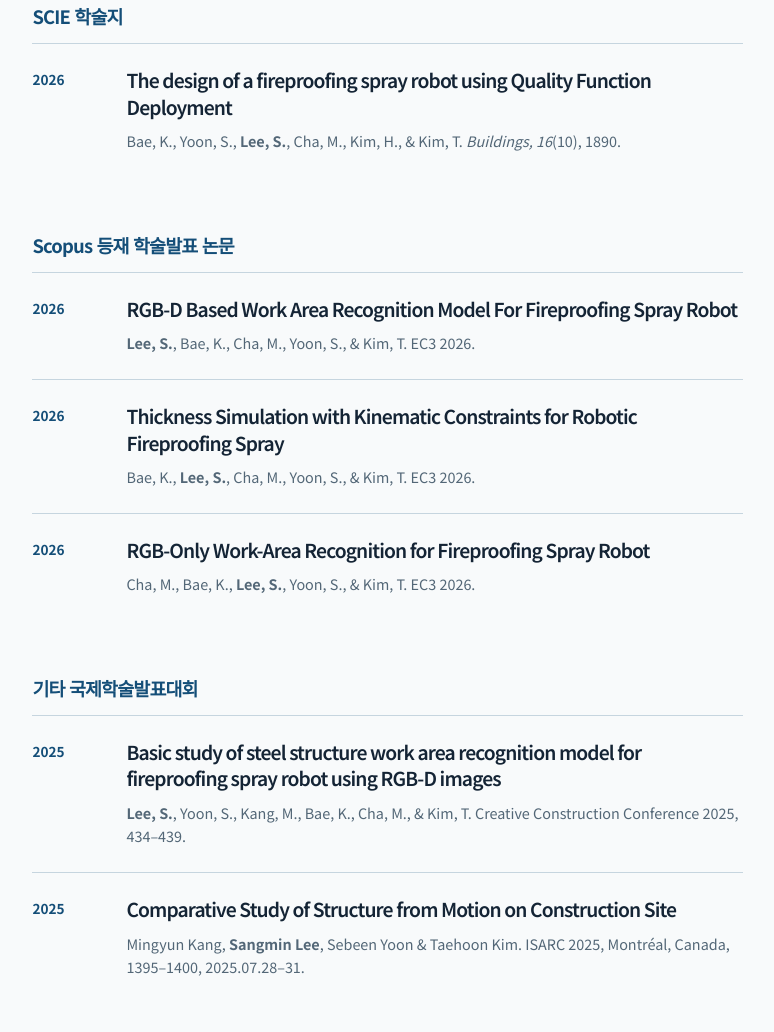
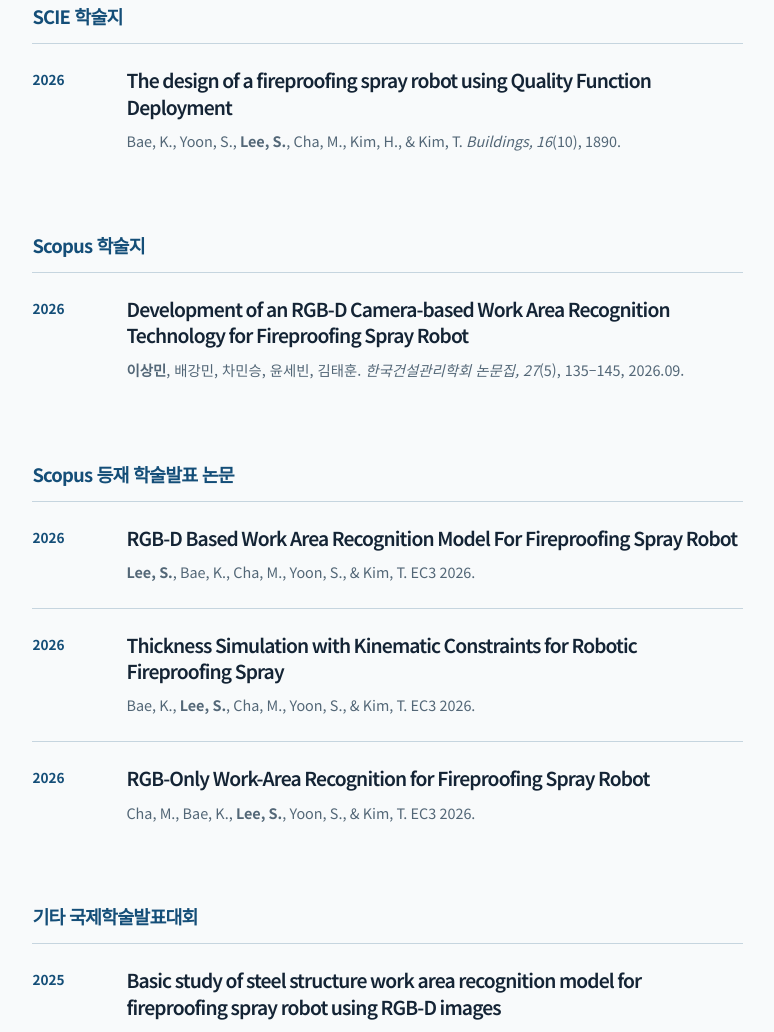
Before and after one commit to Sangmin9242/Sangmin9242.github.io, a plain HTML site: page ko.html in a window 1280 px wide. Shown: the part 1247-2279 px from the top of the page, without its empty margins (435-1209 px from the left). Drawn offline with Linux system fonts and the light colour scheme.

Commit message:
Add 2026 KJCEM journal article

```diff
--- a/ko.html
+++ b/ko.html
@@ -34,6 +34,9 @@
 
     <section class="section publications" id="publications" aria-labelledby="publications-heading"><div class="section-heading"><span class="section-index">02</span><h2 id="publications-heading">연구 논문</h2></div><div class="section-body">
       <div class="pub-group"><h3>SCIE 학술지</h3><ol class="publication-list"><li><span class="pub-year">2026</span><div><a href="https://doi.org/10.3390/buildings16101890" target="_blank" rel="noopener noreferrer" lang="en">The design of a fireproofing spray robot using Quality Function Deployment</a><p lang="en">Bae, K., Yoon, S., <strong>Lee, S.</strong>, Cha, M., Kim, H., &amp; Kim, T. <em>Buildings, 16</em>(10), 1890.</p></div></li></ol></div>
+      <div class="pub-group"><h3>Scopus 학술지</h3><ol class="publication-list">
+        <li><span class="pub-year">2026</span><div><a href="https://doi.org/10.6106/KJCEM.2026.27.5.135" target="_blank" rel="noopener noreferrer" lang="en">Development of an RGB-D Camera-based Work Area Recognition Technology for Fireproofing Spray Robot</a><p><strong>이상민</strong>, 배강민, 차민승, 윤세빈, 김태훈. <em>한국건설관리학회 논문집, 27</em>(5), 135–145, 2026.09.</p></div></li>
+      </ol></div>
       <div class="pub-group"><h3>Scopus 등재 학술발표 논문</h3><ol class="publication-list">
         <li><span class="pub-year">2026</span><div><a href="https://doi.org/10.35490/EC3.2026.436" target="_blank" rel="noopener noreferrer" lang="en">RGB-D Based Work Area Recognition Model For Fireproofing Spray Robot</a><p lang="en"><strong>Lee, S.</strong>, Bae, K., Cha, M., Yoon, S., &amp; Kim, T. EC3 2026.</p></div></li>
         <li><span class="pub-year">2026</span><div><a href="https://doi.org/10.35490/EC3.2026.447" target="_blank" rel="noopener noreferrer" lang="en">Thickness Simulation with Kinematic Constraints for Robotic Fireproofing Spray</a><p lang="en">Bae, K., <strong>Lee, S.</strong>, Cha, M., Yoon, S., &amp; Kim, T. EC3 2026.</p></div></li>
```
Also changed, not shown: index.html (+1 -1 lines), README.md.
